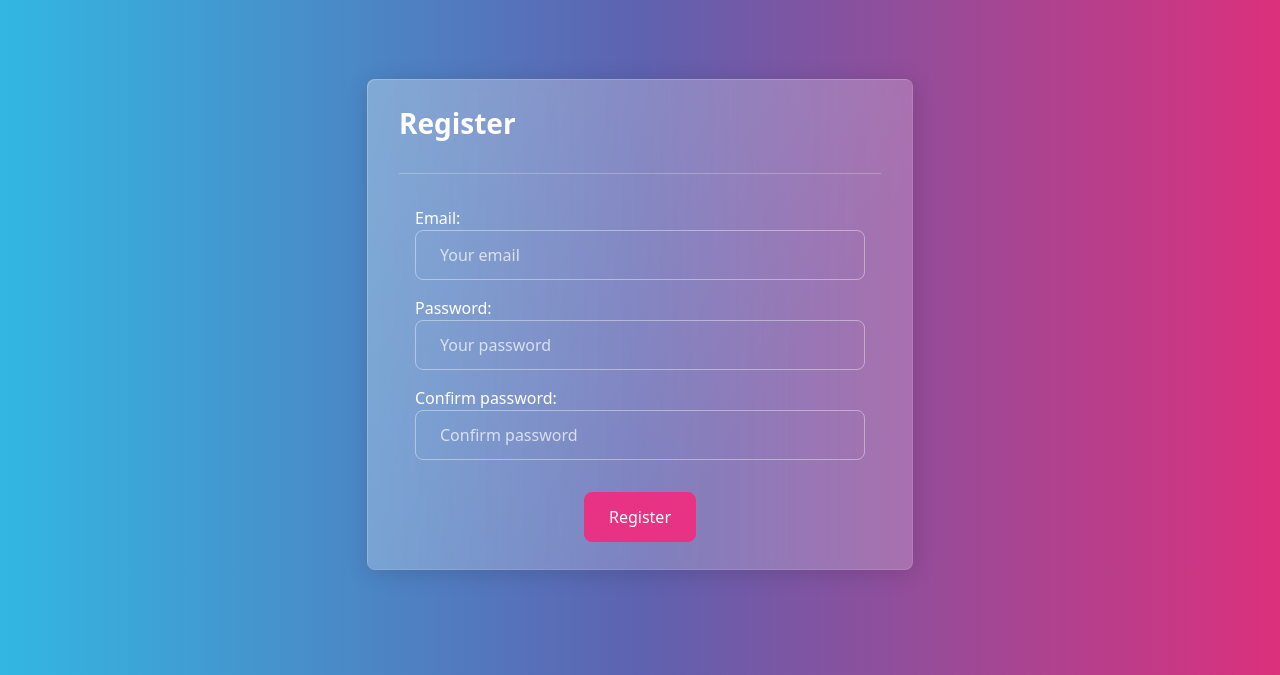
After one commit to Maks-Siglov/Air-Ticket, a Django app: page /users/register/ in a window 1280 px wide. The commit adds this page. Shown: the part 125-800 px from the top of the page. Run offline with Django 5.2, Linux system fonts and the light colour scheme; parts of the project's set-up code (start-up, migrations or seed data) failed here and were passed over; some libraries are stand-ins or nearby versions.

Commit message:
Login, Register provided

```diff
--- a/air_crm/core/urls.py
+++ b/air_crm/core/urls.py
@@ -8,7 +8,8 @@ from django.urls import path, include
 
 urlpatterns = [
     path("admin/", admin.site.urls),
-    path("", include("main.urls", namespace="main"))
+    path("", include("main.urls", namespace="main")),
+    path("users/", include("users.urls", namespace="users")),
 ]
 
 if settings.DEBUG:
--- a/air_crm/main/templates/main/index.html
+++ b/air_crm/main/templates/main/index.html
@@ -1,12 +1,15 @@
 {% extends 'base.html' %}
 
 {% block content %}
-    <div class="container search-ticket-form">
+<div class="container container-form">
     <div class="row justify-content-center">
         <div class="col-md-6">
             <div class="card">
                 <div class="card-body">
+                    <h3>Find Your Tickets</h3>
+                    <hr>
                     <form action="#" method="GET">
+                        {% csrf_token %}
                         <div class="form-group m-2">
                             <label for="destination">Destination:</label>
                             <select class="form-control" id="destination" name="destination">
--- a/air_crm/static/css/styles.css
+++ b/air_crm/static/css/styles.css
@@ -1,4 +1,4 @@
-.search-ticket-form{
+.container-form{
     margin-top: 100px;
 }
 
--- a/air_crm/templates/includes/header.html
+++ b/air_crm/templates/includes/header.html
@@ -9,13 +9,27 @@
   </a>
     <a class="navbar-brand m-2" href="{% url 'main:index' %}">AirTicket</a>
     <div class="collapse navbar-collapse" id="navbarColor01">
-      <ul class="navbar-nav me-auto">
+        <ul class="navbar-nav me-auto">
         <li class="nav-item">
           <a class="nav-link active" href="{% url 'main:index' %}">Home
             <span class="visually-hidden">(current)</span>
           </a>
         </li>
       </ul>
+        <div class="d-flex mx-5">
+            <ul class="navbar-nav me-auto">
+                <li class="nav-item">
+                  <a class="nav-link active" href="{% url 'users:login' %}">Login
+                    <span class="visually-hidden">(current)</span>
+                  </a>
+                </li>
+                <li class="nav-item">
+                  <a class="nav-link active" href="{% url 'users:register' %}">Register
+                    <span class="visually-hidden">(current)</span>
+                  </a>
+                </li>
+            </ul>
+        </div>
     </div>
   </div>
 </nav>
--- /dev/null
+++ b/air_crm/users/forms/__init__.py
@@ -0,0 +1 @@
+from users.forms.register import RegisterForm
--- /dev/null
+++ b/air_crm/users/forms/register.py
@@ -0,0 +1,16 @@
+from django import forms
+from django.contrib.auth.forms import UserCreationForm
+
+from users.models import User
+
+
+class RegisterForm(UserCreationForm):
+    email = forms.EmailField()
+
+    class Meta:
+        model = User
+        fields = (
+            "email",
+            "password1",
+            "password2",
+        )
--- /dev/null
+++ b/air_crm/users/templates/users/register.html
@@ -0,0 +1,49 @@
+{% extends 'base.html' %}
+
+{% block title %}Register{% endblock %}
+
+{% block content %}
+<div class="container container-form">
+    <div class="row justify-content-center">
+        <div class="col-md-6">
+            <div class="card">
+                <div class="card-body">
+                    <h3>Register</h3>
+                    <hr>
+                    <form action="{% url 'users:register' %}" method="POST">
+                        {% csrf_token %}
+                        <div class="form-group m-2">
+                            <label for="id_email">Email:</label>
+                        <input type="email" name="email" maxlength="100" required id="id_email" class="form-control" placeholder="Your email">
+
+                        {% if form.email.errors %}
+                            <div class="alert alert-danger alert-dismissible fade show">{{ form.email.errors }}</div>
+                        {% endif %}
+                        </div>
+                        <div class="form-group m-2">
+                            <label for="id_password">Password:</label>
+                            <input type="password" name="password1" placeholder="Your password" required id="id_password" class="form-control">
+
+                            {% if form.password.errors %}
+                                <div class="alert alert-danger alert-dismissible fade show">{{ form.password1.errors }}</div>
+                            {% endif %}
+                        </div>
+
+                        <div class="form-group m-2">
+                            <label for="id_password">Confirm password:</label>
+                            <input type="password" name="password2" placeholder="Confirm password" required id="id_password" class="form-control">
+
+                            {% if form.password.errors %}
+                                <div class="alert alert-danger alert-dismissible fade show">{{ form.password2.errors }}</div>
+                            {% endif %}
+                        </div>
+                        <div class="text-center mt-3">
+                            <button type="submit" class="btn btn-primary">Register</button>
+                        </div>
+                    </form>
+                </div>
+            </div>
+        </div>
+    </div>
+</div>
+{% endblock %}
--- a/air_crm/users/urls.py
+++ b/air_crm/users/urls.py
@@ -0,0 +1,10 @@
+from django.urls import path
+
+from users import views
+
+app_name = "users"
+
+urlpatterns = [
+    path("register/", views.register, name="register"),
+    path("login/", views.login, name="login"),
+]
--- a/air_crm/users/views.py
+++ b/air_crm/users/views.py
@@ -1,3 +1,44 @@
-from django.shortcuts import render
+from django.contrib import auth
+from django.contrib import messages
+from django.contrib.auth.forms import AuthenticationForm
+from django.http import HttpRequest, HttpResponse, HttpResponseRedirect
+from django.shortcuts import render, redirect
 
-# Create your views here.
+from users.forms import RegisterForm
+
+
+def register(request: HttpRequest) -> HttpResponse | HttpResponseRedirect:
+    if request.method == 'POST':
+        form = RegisterForm(request.POST)
+        if form.is_valid():
+            form.save()
+            messages.success(request, "Account successfully register")
+            return redirect("users:login")
+    else:
+        form = RegisterForm()
+
+    return render(
+        request, "users/register.html", {"form": form}
+    )
+
+
+def login(request: HttpRequest) -> HttpResponseRedirect:
+    if request.method == 'POST':
+        form = AuthenticationForm(request, data=request.POST)
+        if form.is_valid():
+            email = form.cleaned_data["username"]
+            password = form.cleaned_data["password"]
+
+            user = auth.authenticate(
+                request, username=email, password=password
+            )
+            if user is not None:
+                auth.login(request, user)
+                messages.success(request, "You are log in")
+                return redirect("main:index")
+    else:
+        form = AuthenticationForm()
+
+    return render(
+        request, "users/login.html", {"form": form}
+    )
```
Also changed, not shown: air_crm/users/templates/users/login.html (added, +40 -0 lines).
